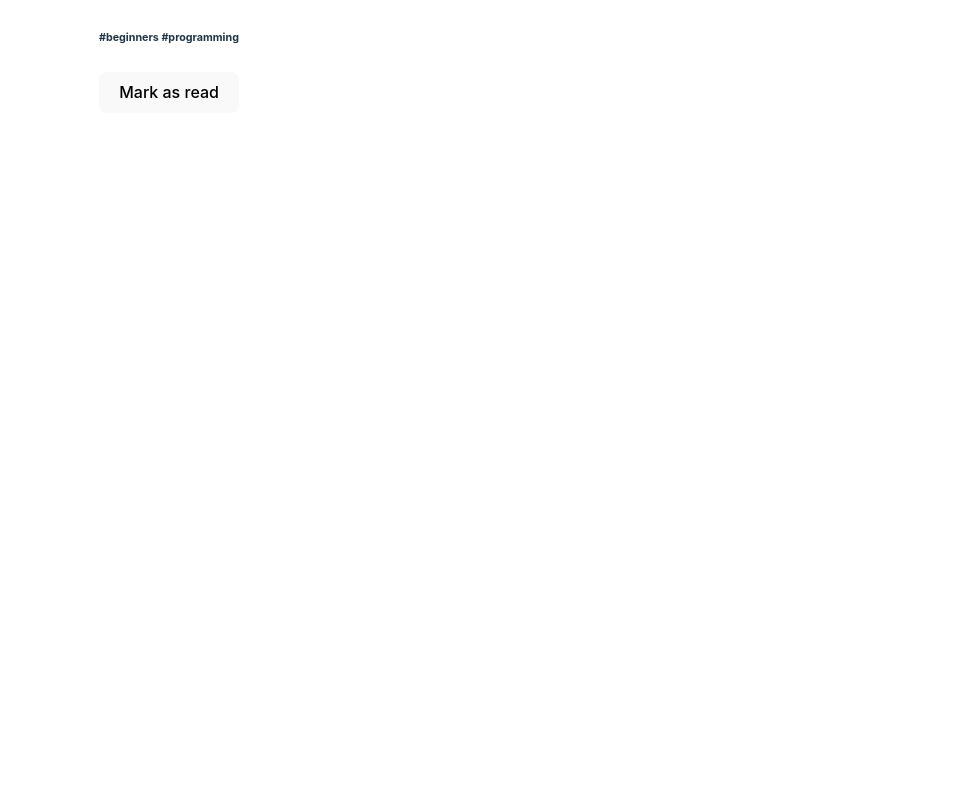
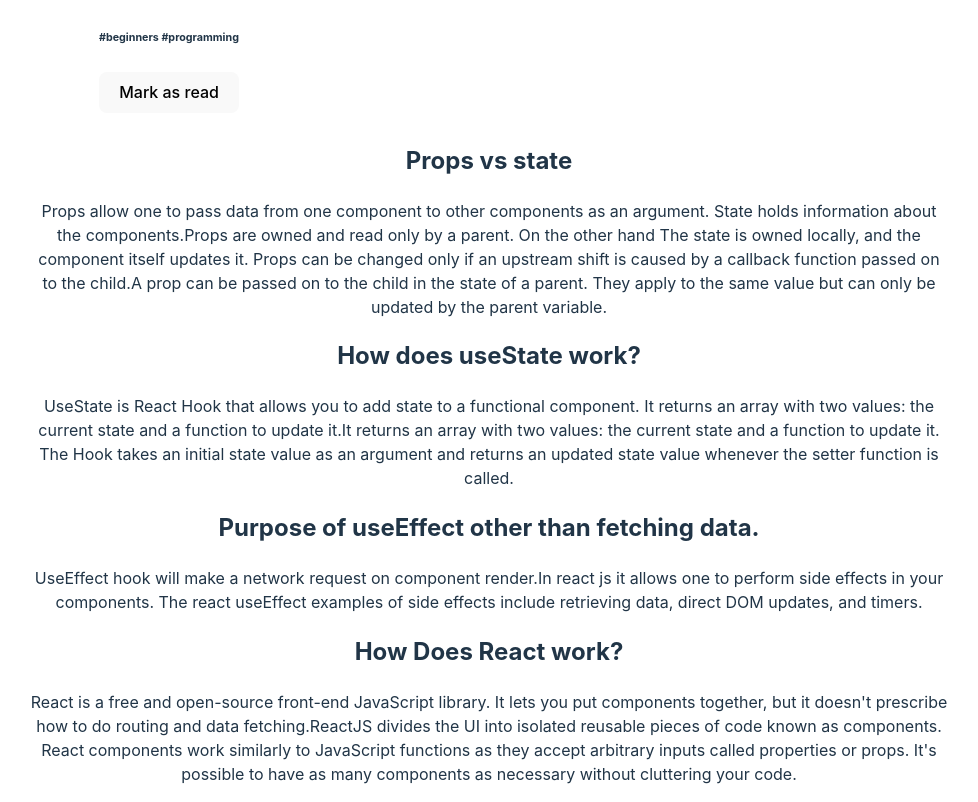
Before and after one commit to tokymahmud/knowledge-cafe, a React (Vite) app: page / in a window 1280 px wide. Shown: the part 3240-4042 px from the top of the page, without its empty margins (3-981 px from the left). Before the commit the page ends 3353 px from the top, so only its background shows below. Built offline with nearby package versions, Linux system fonts and the light colour scheme.

Commit message:
blog and response added

```diff
--- a/src/App.jsx
+++ b/src/App.jsx
@@ -4,6 +4,7 @@ import viteLogo from '/vite.svg'
 import './App.css'
 import Header from './components/Header/Header'
 import Body from './components/Body/Body'
+import BlogQA from './components/BlogQA/BlogQA'
 
 function App() {
   const [count, setCount] = useState(0)
@@ -12,6 +13,7 @@ function App() {
     <div className="App">
       <Header></Header>
       <Body></Body>
+
     </div>
   )
 }
--- a/src/components/Blog/Blog.css
+++ b/src/components/Blog/Blog.css
@@ -42,3 +42,20 @@ border-radius: 50%;
 .nameStyle{
     gap: 3px;
 }
+
+@media screen and (max-width: 600px) and (min-width: 400px)  {
+    .blogContainer-img{
+        width: auto;
+        height: auto;
+
+
+
+       }
+       .blog-title{
+           font-family: 'Exo 2';
+       font-style: normal;
+       font-weight: 500;
+       font-size: 20px;
+       line-height: 160%;
+       }
+}
--- /dev/null
+++ b/src/components/BlogQA/BlogQA.css
@@ -0,0 +1,5 @@
+.BLogQAContainer{
+    text-align: center;
+    border: 5px;
+    margin-top: 10px;
+}
--- /dev/null
+++ b/src/components/BlogQA/BlogQA.jsx
@@ -0,0 +1,25 @@
+import React from 'react';
+import "./BlogQA.css"
+
+const BlogQA = () => {
+    return (
+        <div className='BLogQAContainer'>
+            <h2>Props vs state</h2>
+             <p>Props allow one to pass data from one component to other components as an argument. State holds information about the components.Props are owned and read only by a parent. On the other hand The state is owned locally, and the component itself updates it. Props can be changed only if an upstream shift is caused by a callback function passed on to the child.A prop can be passed on to the child in the state of a parent. They apply to the same value but can only be updated by the parent variable.
+
+</p>
+            <h2>How does useState work?
+</h2>
+<p>UseState is React Hook that allows you to add state to a functional component. It returns an array with two values: the current state and a function to update it.It returns an array with two values: the current state and a function to update it. The Hook takes an initial state value as an argument and returns an updated state value whenever the setter function is called.</p>
+            <h2>Purpose of useEffect other than fetching data.
+</h2>
+<p>UseEffect hook will make a network request on component render.In react js it allows one to perform side effects in your components. The react useEffect examples of side effects include retrieving data, direct DOM updates, and timers. </p>
+            <h2>How Does React work?
+</h2>
+<p>React is a free and open-source front-end JavaScript library. It lets you put components together, but it doesn't prescribe how to do routing and data fetching.ReactJS divides the UI into isolated reusable pieces of code known as components. React components work similarly to JavaScript functions as they accept arbitrary inputs called properties or props. It's possible to have as many components as necessary without cluttering your code.</p>
+
+        </div>
+    );
+};
+
+export default BlogQA;
--- a/src/components/Body/Body.css
+++ b/src/components/Body/Body.css
@@ -5,3 +5,13 @@
 .list-container{
     position: sticky;
 }
+
+@media screen and (max-width: 600px) and (min-width: 300px)  {
+    .body-container{
+        display: grid;
+        grid-template-columns: 1fr 2fr;
+    }
+    .list-container{
+        position: relative;
+    }
+}
--- a/src/components/Body/Body.jsx
+++ b/src/components/Body/Body.jsx
@@ -1,5 +1,6 @@
 import React, { useEffect, useState } from 'react';
 import Blog from '../Blog/Blog';
+import BlogQA from '../BlogQA/BlogQA';
 import List from '../List/List';
 import "./Body.css"
 
@@ -28,6 +29,7 @@ const Body = () => {
 
 
     return (
+        <div>
 
         <div className='body-container'>
             <div className="blog-container">
@@ -46,6 +48,9 @@ const Body = () => {
                ></List>
 
             </div>
+            <BlogQA></BlogQA>
+
+        </div>
 
         </div>
     );
--- a/src/components/List/List.jsx
+++ b/src/components/List/List.jsx
@@ -15,7 +15,7 @@ const List = (props) => {
         <div>
              <h4 className='listOne'>Spent time on read : {total} min</h4>
                 <h4 className='listOne'>Bookmarked Blogs :{totalBookmark}</h4>
-                <h3 className='BookmarkPage'></h3>
+                <h3 className='BookmarkPage'>{list.blogTitle}</h3>
         </div>
     );
 };
```
